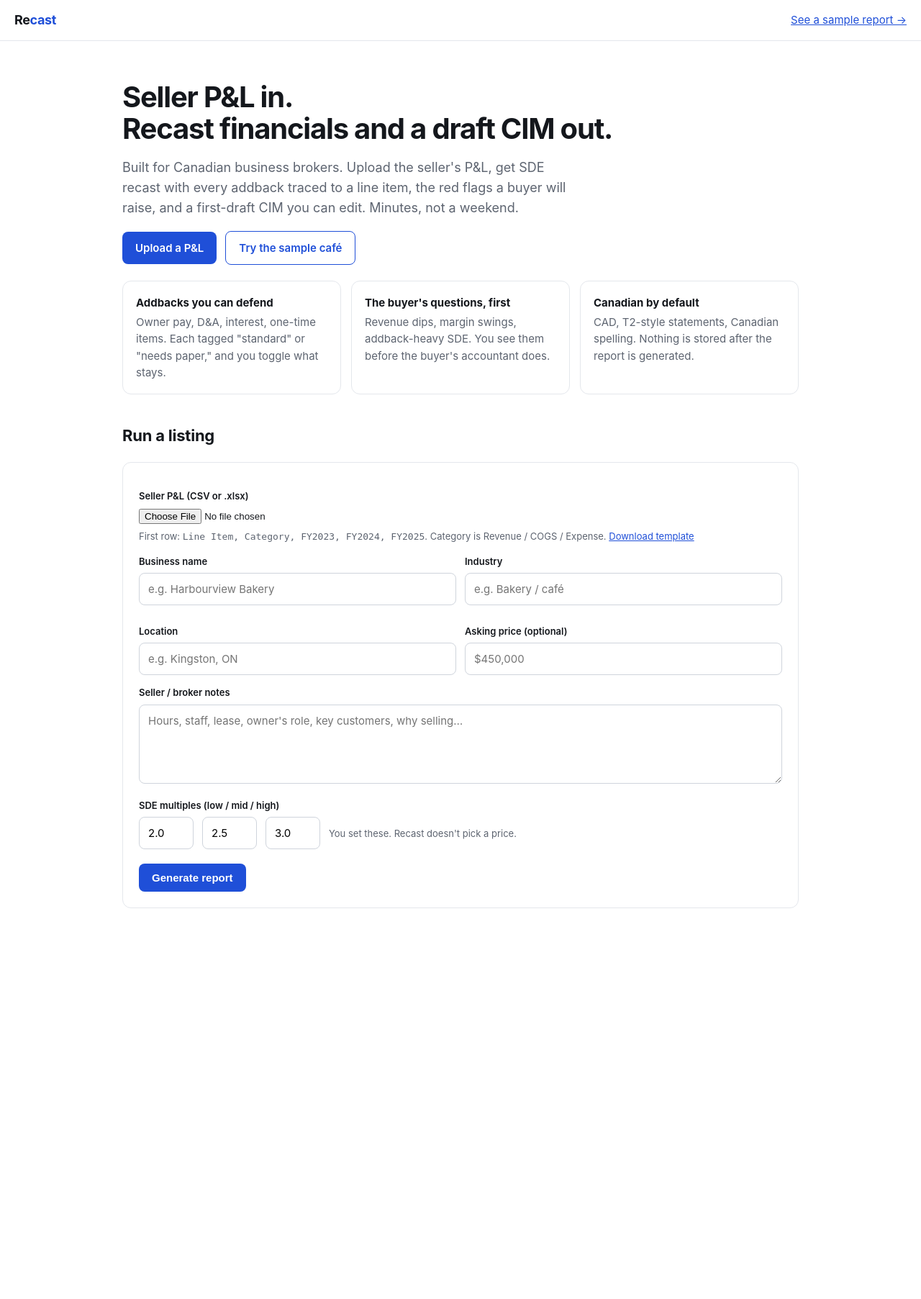
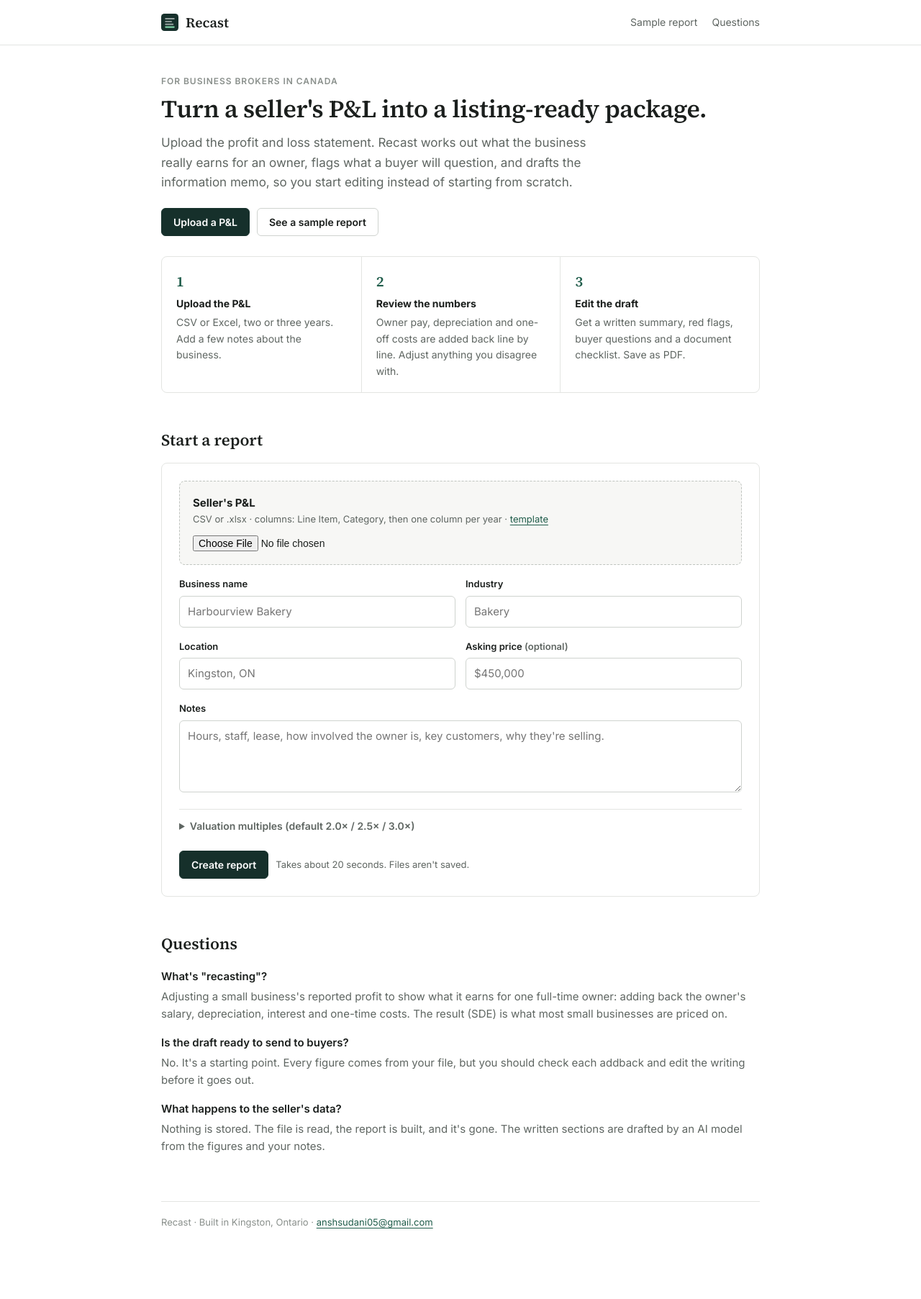
Before and after one commit to Ansh-Sudani/recast, a Flask app: page / in a window 1280 px wide. Shown: the whole page at 72% size. Before the commit the page ends 1262 px from the top, so only its background shows below. Run offline with Flask 3, Linux system fonts and the light colour scheme.

Commit message:
Redesign and favicon

```diff
--- a/static/style.css
+++ b/static/style.css
@@ -1,49 +1,89 @@
-:root{--ink:#14171c;--muted:#5d6470;--line:#e4e7ec;--accent:#1f4fd8;--accent-soft:#eef3ff;--warn:#b54708;--warn-soft:#fff6ed;--bad:#b42318;--bad-soft:#fef3f2;--ok:#067647;--ok-soft:#ecfdf3}
+:root{
+  --ink:#1b1f1d;--muted:#5f6662;--faint:#8a908c;--line:#e3e5e2;--bg-soft:#f7f7f5;
+  --brand:#16302b;--brand-2:#1f5c4a;--brand-soft:#eef5f1;
+  --warn:#8a4b08;--warn-soft:#fdf6ec;--bad:#9b2c1f;--bad-soft:#fbf1ef;--ok:#1f5c4a;--ok-soft:#eef5f1;
+  --serif:"Source Serif 4",Georgia,"Times New Roman",serif;
+  --sans:"Inter",-apple-system,BlinkMacSystemFont,"Segoe UI",Roboto,sans-serif;
+}
 *{box-sizing:border-box}
-body{margin:0;background:#fff;color:var(--ink);font:15px/1.55 -apple-system,BlinkMacSystemFont,"Segoe UI",Inter,Roboto,sans-serif}
-a{color:var(--accent)}
-.wrap{max-width:980px;margin:0 auto;padding:28px 20px 80px}
-nav{display:flex;justify-content:space-between;align-items:center;padding:14px 20px;border-bottom:1px solid var(--line)}
-.logo{font-weight:700;letter-spacing:-.02em;font-size:18px;color:var(--ink);text-decoration:none}
-.logo span{color:var(--accent)}
-h1{font-size:40px;line-height:1.1;letter-spacing:-.03em;margin:28px 0 12px}
-h2{font-size:22px;letter-spacing:-.01em;margin:40px 0 12px}
-h3{font-size:16px;margin:24px 0 8px}
-.lede{font-size:18px;color:var(--muted);max-width:640px}
-.btn{display:inline-block;background:var(--accent);color:#fff;border:0;border-radius:8px;padding:11px 18px;font-weight:600;font-size:15px;cursor:pointer;text-decoration:none}
-.btn.ghost{background:#fff;color:var(--accent);border:1px solid var(--accent)}
-.row{display:flex;gap:12px;flex-wrap:wrap;align-items:center}
-.grid3{display:grid;grid-template-columns:repeat(auto-fit,minmax(220px,1fr));gap:14px;margin-top:22px}
-.card{border:1px solid var(--line);border-radius:12px;padding:18px}
-.card b{display:block;margin-bottom:4px}
+body{margin:0;background:#fff;color:var(--ink);font:15px/1.6 var(--sans);-webkit-font-smoothing:antialiased}
+a{color:var(--brand-2);text-underline-offset:3px}
+code{font-size:13px;background:var(--bg-soft);padding:1px 5px;border-radius:3px}
+.wrap{max-width:880px;margin:0 auto;padding:40px 24px 96px}
+
+/* header */
+nav{border-bottom:1px solid var(--line)}
+nav .in{max-width:880px;margin:0 auto;padding:16px 24px;display:flex;justify-content:space-between;align-items:center}
+.logo{display:flex;align-items:center;gap:10px;font-family:var(--serif);font-weight:600;font-size:19px;color:var(--ink);text-decoration:none}
+.logo img{width:24px;height:24px}
+nav .links{display:flex;gap:20px;align-items:center;font-size:14px}
+nav .links a{color:var(--muted);text-decoration:none}
+nav .links a:hover{color:var(--ink)}
+
+/* type */
+h1{font-family:var(--serif);font-weight:600;font-size:34px;line-height:1.2;letter-spacing:-.01em;margin:8px 0 14px}
+h2{font-family:var(--serif);font-weight:600;font-size:22px;margin:48px 0 12px}
+h3{font-size:15px;margin:22px 0 6px}
+.lede{font-size:17px;color:var(--muted);max-width:620px;margin:0}
 .muted{color:var(--muted)}
-form.upload{border:1px solid var(--line);border-radius:12px;padding:22px;margin-top:20px}
-label{display:block;font-weight:600;font-size:13px;margin:14px 0 6px}
-input[type=text],input[type=number],textarea,select{width:100%;padding:10px 12px;border:1px solid #cfd4dc;border-radius:8px;font:inherit}
-textarea{min-height:110px}
-.two{display:grid;grid-template-columns:1fr 1fr;gap:12px}
-.error{background:var(--bad-soft);color:var(--bad);padding:12px 14px;border-radius:8px;margin-top:16px}
+.small{font-size:13px}
+.eyebrow{font-size:12px;letter-spacing:.08em;text-transform:uppercase;color:var(--faint);font-weight:600}
+
+/* buttons */
+.btn{display:inline-block;background:var(--brand);color:#fff;border:1px solid var(--brand);border-radius:6px;padding:10px 16px;font:600 14px var(--sans);cursor:pointer;text-decoration:none}
+.btn:hover{background:var(--brand-2);border-color:var(--brand-2)}
+.btn.ghost{background:#fff;color:var(--ink);border-color:#cfd3cf}
+.btn.ghost:hover{border-color:var(--ink)}
+.row{display:flex;gap:10px;flex-wrap:wrap;align-items:center}
+
+/* how it works */
+.steps{display:grid;grid-template-columns:repeat(3,1fr);gap:0;border:1px solid var(--line);border-radius:8px;margin-top:28px}
+.steps div{padding:18px 20px}
+.steps div+div{border-left:1px solid var(--line)}
+.steps b{display:block;font-size:14px;margin:4px 0 4px}
+.steps p{margin:0;font-size:14px;color:var(--muted)}
+.num{font-family:var(--serif);font-size:20px;color:var(--brand-2)}
+
+/* form */
+form.upload{border:1px solid var(--line);border-radius:8px;padding:24px;margin-top:14px;background:#fff}
+label{display:block;font-weight:600;font-size:13px;margin:16px 0 6px}
+input[type=text],input[type=number],textarea{width:100%;padding:9px 11px;border:1px solid #cfd3cf;border-radius:6px;font:inherit;background:#fff}
+input:focus,textarea:focus{outline:2px solid var(--brand-soft);border-color:var(--brand-2)}
+textarea{min-height:100px;resize:vertical}
+.two{display:grid;grid-template-columns:1fr 1fr;gap:0 14px}
+.drop{border:1px dashed #bfc4bf;border-radius:8px;padding:18px;background:var(--bg-soft);display:flex;align-items:center;justify-content:space-between;gap:12px;flex-wrap:wrap}
+.drop input{font-size:14px}
+details{margin-top:16px;border-top:1px solid var(--line);padding-top:12px}
+summary{cursor:pointer;font-size:14px;font-weight:600;color:var(--muted)}
+.error{background:var(--bad-soft);color:var(--bad);padding:12px 14px;border-radius:6px;margin-top:16px}
+.faq dt{font-weight:600;margin-top:16px}
+.faq dd{margin:4px 0 0;color:var(--muted)}
+footer{border-top:1px solid var(--line);margin-top:64px;padding-top:18px;font-size:13px;color:var(--faint)}
+
+/* report */
 table{width:100%;border-collapse:collapse;font-variant-numeric:tabular-nums;font-size:14px}
-th,td{padding:8px 10px;border-bottom:1px solid var(--line);text-align:right}
+th,td{padding:8px 10px;border-bottom:1px solid var(--line);text-align:right;vertical-align:top}
 th:first-child,td:first-child{text-align:left}
-thead th{font-size:12px;text-transform:uppercase;letter-spacing:.04em;color:var(--muted)}
-tr.total td{font-weight:700;border-top:2px solid var(--ink)}
-tr.sub td{color:var(--muted)}
-.kpis{display:grid;grid-template-columns:repeat(auto-fit,minmax(170px,1fr));gap:12px}
-.kpi{border:1px solid var(--line);border-radius:12px;padding:14px 16px}
-.kpi .v{font-size:24px;font-weight:700;letter-spacing:-.02em}
-.kpi .l{font-size:12px;color:var(--muted);text-transform:uppercase;letter-spacing:.04em}
-.pill{display:inline-block;font-size:11px;font-weight:700;padding:2px 8px;border-radius:99px;text-transform:uppercase;letter-spacing:.04em}
+thead th{font-size:11px;text-transform:uppercase;letter-spacing:.06em;color:var(--faint);font-weight:600}
+tr.total td{font-weight:700;border-top:1.5px solid var(--ink)}
+tr.sub td{color:var(--faint);font-size:13px}
+.kpis{display:grid;grid-template-columns:repeat(auto-fit,minmax(170px,1fr));border:1px solid var(--line);border-radius:8px}
+.kpi{padding:14px 18px}
+.kpi+.kpi{border-left:1px solid var(--line)}
+.kpi .v{font-family:var(--serif);font-size:24px;font-weight:600}
+.kpi .l{font-size:11px;color:var(--faint);text-transform:uppercase;letter-spacing:.06em;font-weight:600}
+.pill{display:inline-block;font-size:11px;font-weight:600;padding:1px 7px;border-radius:4px}
 .pill.standard{background:var(--ok-soft);color:var(--ok)}
 .pill.verify{background:var(--warn-soft);color:var(--warn)}
-.flag{padding:10px 14px;border-radius:8px;margin:8px 0;border-left:4px solid}
-.flag.high{background:var(--bad-soft);border-color:var(--bad)}
-.flag.medium{background:var(--warn-soft);border-color:var(--warn)}
-.flag.low{background:var(--accent-soft);border-color:var(--accent)}
-.draft{background:var(--warn-soft);color:var(--warn);padding:10px 14px;border-radius:8px;font-size:14px}
-.share{width:70px;padding:4px 6px}
+.flag{padding:10px 14px;margin:8px 0;border-left:3px solid;background:var(--bg-soft)}
+.flag.high{border-color:var(--bad)}
+.flag.medium{border-color:#c9822b}
+.flag.low{border-color:var(--brand-2)}
+.draft{border:1px solid var(--line);background:var(--bg-soft);color:var(--muted);padding:10px 14px;border-radius:6px;font-size:13px}
+.share{width:72px;padding:4px 6px}
 input.multi{width:76px;display:inline-block}
 .cim p{white-space:pre-line}
+.cim{border-top:1px solid var(--line);margin-top:48px}
 .noprint{}
 @media print{nav,.noprint{display:none!important}.wrap{padding:0}h2{break-after:avoid}table,.flag{break-inside:avoid}}
-@media (max-width:640px){h1{font-size:30px}.two{grid-template-columns:1fr}}
+@media (max-width:680px){h1{font-size:27px}.two{grid-template-columns:1fr}.steps{grid-template-columns:1fr}.steps div+div{border-left:0;border-top:1px solid var(--line)}.kpi+.kpi{border-left:0}}
--- a/templates/index.html
+++ b/templates/index.html
@@ -2,49 +2,75 @@
 <html lang="en">
 <head>
 <meta charset="utf-8"><meta name="viewport" content="width=device-width,initial-scale=1">
-<title>Recast — CIM drafts for Canadian business brokers</title>
+<title>Recast · Listing prep for business brokers</title>
+<meta name="description" content="Upload a seller's P&L. Get recast financials, the questions buyers will ask, and a first-draft CIM.">
+<link rel="icon" href="{{ url_for('static', filename='favicon.svg') }}" type="image/svg+xml">
+<link rel="preconnect" href="https://fonts.googleapis.com"><link rel="preconnect" href="https://fonts.gstatic.com" crossorigin>
+<link href="https://fonts.googleapis.com/css2?family=Inter:wght@400;600;700&family=Source+Serif+4:wght@600&display=swap" rel="stylesheet">
 <link rel="stylesheet" href="{{ url_for('static', filename='style.css') }}">
 </head>
 <body>
-<nav><a class="logo" href="/">Re<span>cast</span></a><a href="/sample">See a sample report →</a></nav>
+<nav><div class="in">
+  <a class="logo" href="/"><img src="{{ url_for('static', filename='favicon.svg') }}" alt="">Recast</a>
+  <div class="links"><a href="/sample">Sample report</a><a href="#faq">Questions</a></div>
+</div></nav>
+
 <div class="wrap">
-  <h1>Seller P&amp;L in.<br>Recast financials and a draft CIM out.</h1>
-  <p class="lede">Built for Canadian business brokers. Upload the seller's P&amp;L, get SDE recast with every addback traced to a line item, the red flags a buyer will raise, and a first-draft CIM you can edit. Minutes, not a weekend.</p>
-  <div class="row" style="margin-top:18px">
+  <div class="eyebrow">For business brokers in Canada</div>
+  <h1>Turn a seller's P&amp;L into a listing-ready package.</h1>
+  <p class="lede">Upload the profit and loss statement. Recast works out what the business really earns for an owner, flags what a buyer will question, and drafts the information memo, so you start editing instead of starting from scratch.</p>
+  <div class="row" style="margin-top:22px">
     <a class="btn" href="#start">Upload a P&amp;L</a>
-    <a class="btn ghost" href="/sample">Try the sample café</a>
+    <a class="btn ghost" href="/sample">See a sample report</a>
   </div>
 
-  <div class="grid3">
-    <div class="card"><b>Addbacks you can defend</b><span class="muted">Owner pay, D&amp;A, interest, one-time items. Each tagged "standard" or "needs paper," and you toggle what stays.</span></div>
-    <div class="card"><b>The buyer's questions, first</b><span class="muted">Revenue dips, margin swings, addback-heavy SDE. You see them before the buyer's accountant does.</span></div>
-    <div class="card"><b>Canadian by default</b><span class="muted">CAD, T2-style statements, Canadian spelling. Nothing is stored after the report is generated.</span></div>
+  <div class="steps">
+    <div><span class="num">1</span><b>Upload the P&amp;L</b><p>CSV or Excel, two or three years. Add a few notes about the business.</p></div>
+    <div><span class="num">2</span><b>Review the numbers</b><p>Owner pay, depreciation and one-off costs are added back line by line. Adjust anything you disagree with.</p></div>
+    <div><span class="num">3</span><b>Edit the draft</b><p>Get a written summary, red flags, buyer questions and a document checklist. Save as PDF.</p></div>
   </div>
 
-  <h2 id="start">Run a listing</h2>
+  <h2 id="start">Start a report</h2>
   {% if error %}<div class="error">{{ error }}</div>{% endif %}
   <form class="upload" action="/analyze" method="post" enctype="multipart/form-data">
-    <label>Seller P&amp;L (CSV or .xlsx)</label>
-    <input type="file" name="pnl" accept=".csv,.xlsx,.xlsm" required>
-    <p class="muted" style="font-size:13px;margin:6px 0 0">First row: <code>Line Item, Category, FY2023, FY2024, FY2025</code>. Category is Revenue / COGS / Expense. <a href="{{ url_for('static', filename='template_pnl.csv') }}">Download template</a></p>
+    <div class="drop">
+      <div><b>Seller's P&amp;L</b><div class="muted small">CSV or .xlsx · columns: Line Item, Category, then one column per year · <a href="{{ url_for('static', filename='template_pnl.csv') }}">template</a></div></div>
+      <input type="file" name="pnl" accept=".csv,.xlsx,.xlsm" required>
+    </div>
     <div class="two">
-      <div><label>Business name</label><input type="text" name="name" placeholder="e.g. Harbourview Bakery"></div>
-      <div><label>Industry</label><input type="text" name="industry" placeholder="e.g. Bakery / café"></div>
-      <div><label>Location</label><input type="text" name="location" placeholder="e.g. Kingston, ON"></div>
-      <div><label>Asking price (optional)</label><input type="text" name="asking" placeholder="$450,000"></div>
+      <div><label>Business name</label><input type="text" name="name" placeholder="Harbourview Bakery"></div>
+      <div><label>Industry</label><input type="text" name="industry" placeholder="Bakery"></div>
+      <div><label>Location</label><input type="text" name="location" placeholder="Kingston, ON"></div>
+      <div><label>Asking price <span class="muted">(optional)</span></label><input type="text" name="asking" placeholder="$450,000"></div>
     </div>
-    <label>Seller / broker notes</label>
-    <textarea name="notes" placeholder="Hours, staff, lease, owner's role, key customers, why selling…"></textarea>
-    <label>SDE multiples (low / mid / high)</label>
-    <div class="row">
-      <input class="multi" type="number" step="0.1" name="m_low" value="2.0">
-      <input class="multi" type="number" step="0.1" name="m_mid" value="2.5">
-      <input class="multi" type="number" step="0.1" name="m_high" value="3.0">
-      <span class="muted" style="font-size:13px">You set these. Recast doesn't pick a price.</span>
+    <label>Notes</label>
+    <textarea name="notes" placeholder="Hours, staff, lease, how involved the owner is, key customers, why they're selling."></textarea>
+    <details>
+      <summary>Valuation multiples (default 2.0× / 2.5× / 3.0×)</summary>
+      <p class="muted small" style="margin:8px 0">Applied to weighted earnings to show a price range. You set these; Recast doesn't pick a price.</p>
+      <div class="row">
+        <input class="multi" type="number" step="0.1" name="m_low" value="2.0">
+        <input class="multi" type="number" step="0.1" name="m_mid" value="2.5">
+        <input class="multi" type="number" step="0.1" name="m_high" value="3.0">
+      </div>
+    </details>
+    <div style="margin-top:22px" class="row">
+      <button class="btn" type="submit">Create report</button>
+      <span class="muted small">Takes about 20 seconds. Files aren't saved.</span>
     </div>
-    <div style="margin-top:20px"><button class="btn" type="submit">Generate report</button>
-    {% if not has_key %}<span class="muted" style="font-size:13px;margin-left:10px">AI drafting off (no API key) — template text will be used.</span>{% endif %}</div>
   </form>
+
+  <h2 id="faq">Questions</h2>
+  <dl class="faq">
+    <dt>What's "recasting"?</dt>
+    <dd>Adjusting a small business's reported profit to show what it earns for one full-time owner: adding back the owner's salary, depreciation, interest and one-time costs. The result (SDE) is what most small businesses are priced on.</dd>
+    <dt>Is the draft ready to send to buyers?</dt>
+    <dd>No. It's a starting point. Every figure comes from your file, but you should check each addback and edit the writing before it goes out.</dd>
+    <dt>What happens to the seller's data?</dt>
+    <dd>Nothing is stored. The file is read, the report is built, and it's gone. The written sections are drafted by an AI model from the figures and your notes.</dd>
+  </dl>
+
+  <footer>Recast · Built in Kingston, Ontario · <a href="mailto:anshsudani05@gmail.com">anshsudani05@gmail.com</a></footer>
 </div>
 </body>
 </html>
```
Also changed, not shown: templates/report.html (+6 -3 lines), static/favicon.svg (added).
